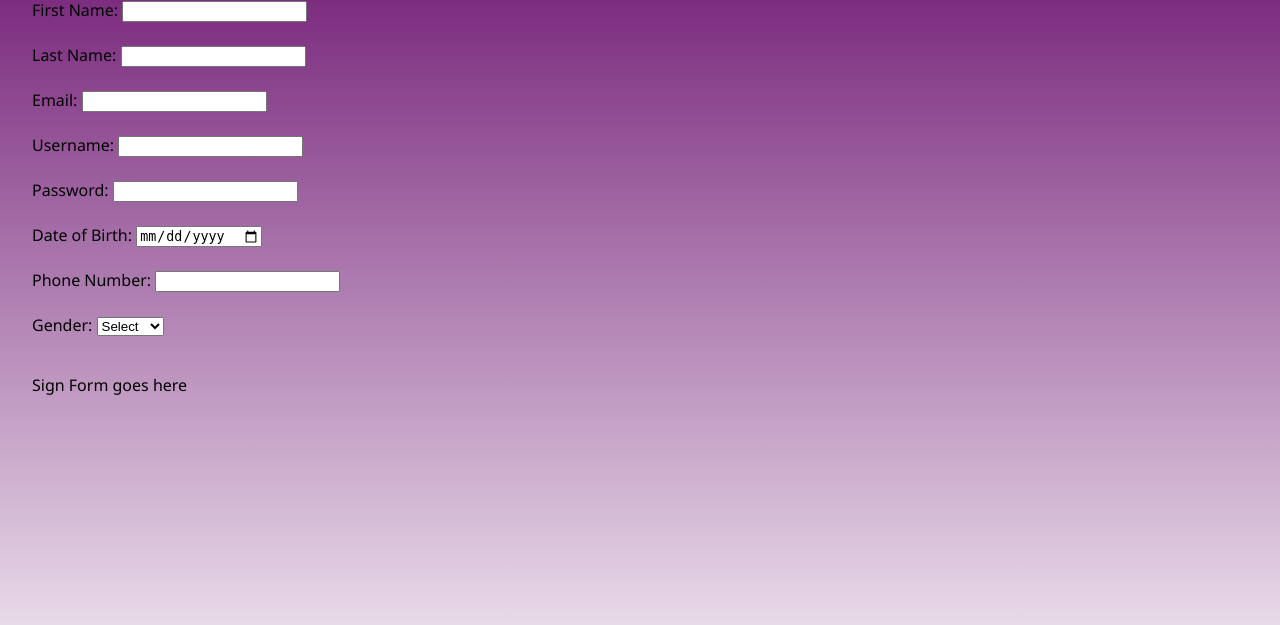
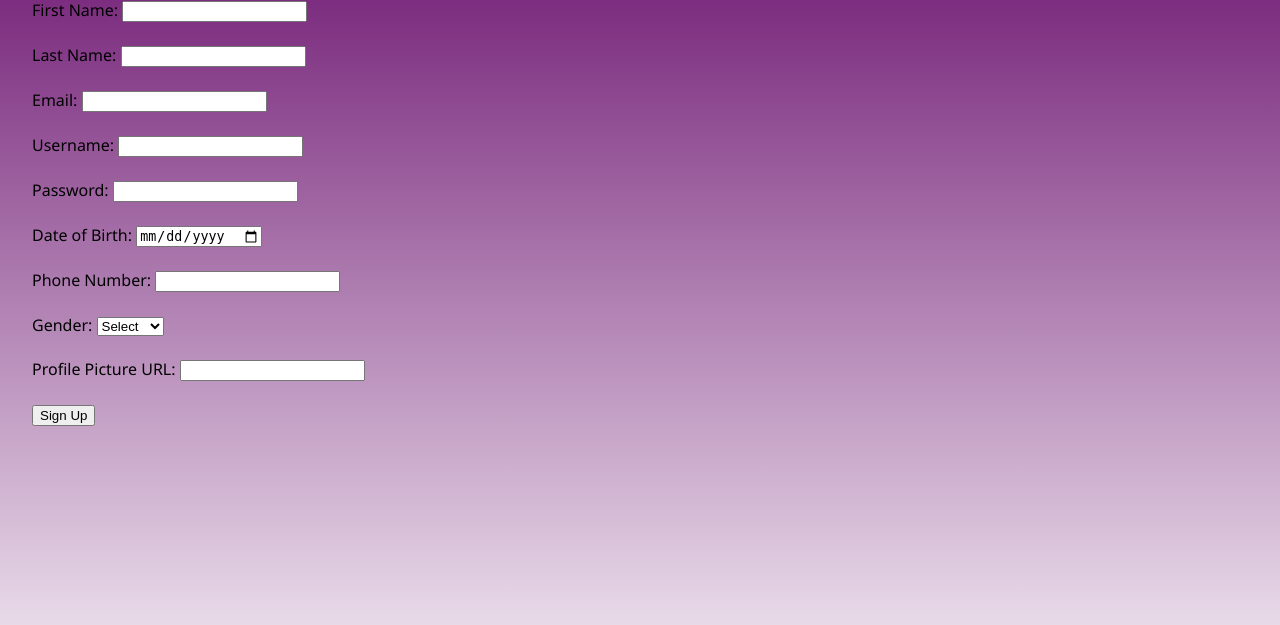
Before and after one commit to Zaid748-collab/Team-31, a Django app: page /signup/ in a window 1280 px wide. Shown: the part 162-787 px from the top of the page. Run offline with Django 5.2, Linux system fonts and the light colour scheme.

Commit message:
adding the profile pic and sign up button

```diff
--- a/Team31Project/Sign_Up/templates/Sign_Up/Sign_Up.html
+++ b/Team31Project/Sign_Up/templates/Sign_Up/Sign_Up.html
@@ -51,7 +51,12 @@
 
 <br><br>
 
+<label>Profile Picture URL:</label>
+<input type="url" name="profile_picture_url">
+
+<br><br>
+
+<button type="submit">Sign Up</button>
 
 
-<p>Sign Form goes here</p>
 {% endblock %}
```
